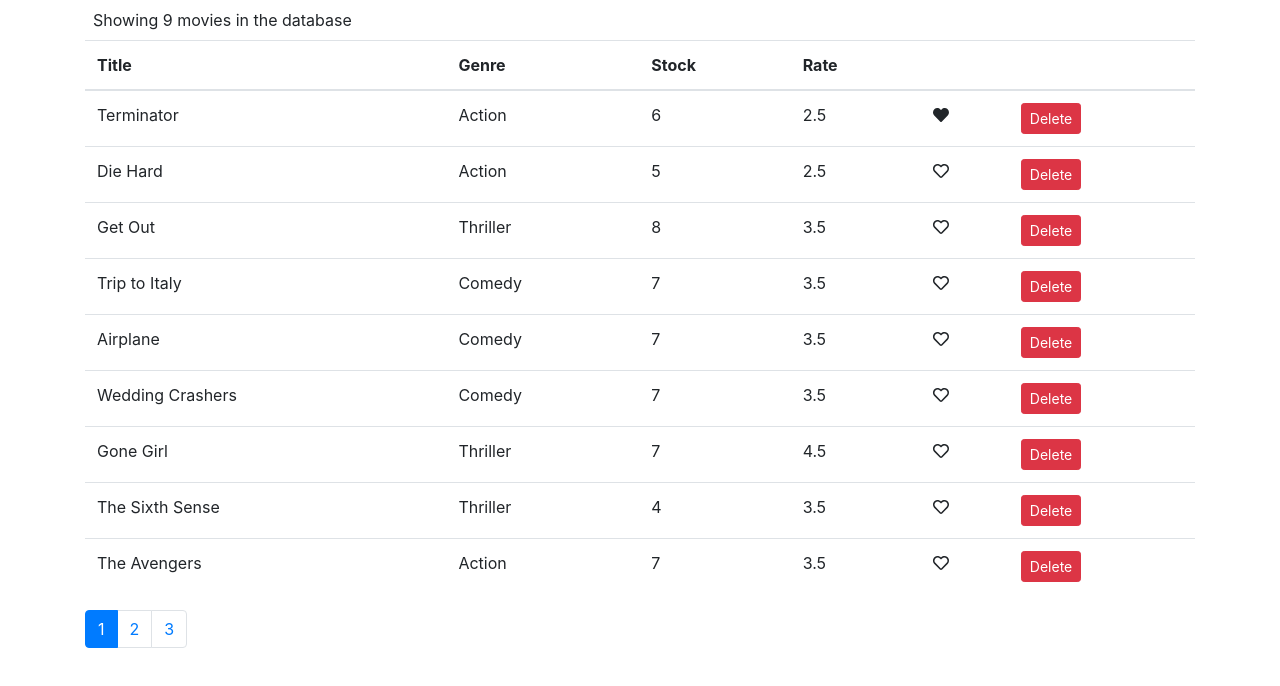
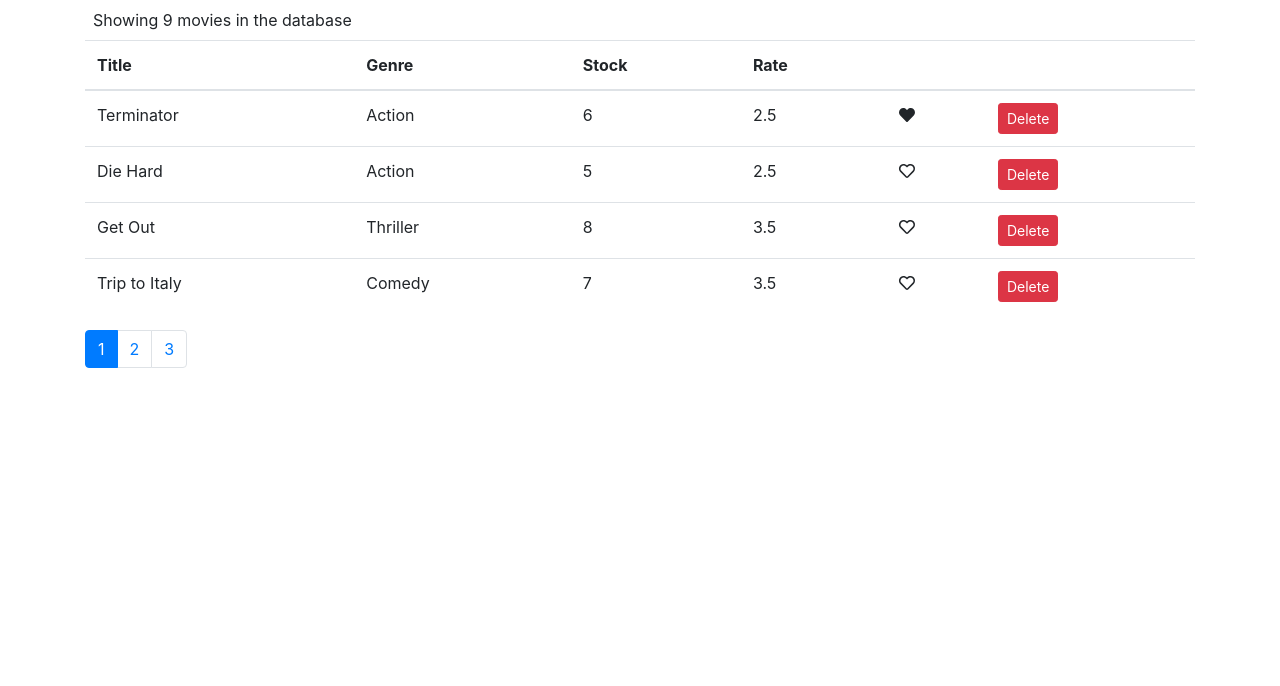
Before and after one commit to AbWahab07/mastering-react-cwm, a React (Create React App) app in the folder components/vidly/: page / in a window 1280 px wide. Shown: the top 686 px of the page. Built offline with nearby package versions, Linux system fonts and the light colour scheme.

Commit message:
Pagination - Paginating Data
Added utils folder to add pagniate.js which holds the algorithm to paginate the data.
Updated the render method to use array returned from paginate utility instead of using the state array.

```diff
--- a/components/vidly/src/components/movie.jsx
+++ b/components/vidly/src/components/movie.jsx
@@ -2,6 +2,7 @@
 import { getMovies } from "../services/fakeMovieService";
 import Like from "./common/like";
 import Pagination from "./common/pagination";
+import { paginate } from "../utils/paginate";
 class Movies extends Component {
   state = {
     movies: getMovies(),
@@ -29,7 +30,7 @@
 
   handlePageChange = page => {
     // console.log(page);
-    this.setState({ currentPage: page });
+    this.setState({ currentPage: page }); // updating the state will result in re-render
   };
 
   render() {
@@ -38,10 +39,12 @@
 
   renderMovies() {
     const { length: count } = this.state.movies;
-    const { pageSize, currentPage } = this.state;
+    const { pageSize, currentPage, movies: allMovies } = this.state;
 
     if (this.state.movies.length === 0)
       return "There are no movies in the database";
+
+    const movies = paginate(allMovies, currentPage, pageSize);
 
     return (
       <div className="container">
@@ -60,7 +63,7 @@
             </tr>
           </thead>
           <tbody>
-            {this.state.movies.map(movie => (
+            {movies.map(movie => (
               <tr key={movie._id}>
                 <td>{movie.title}</td>
                 <td>{movie.genre.name}</td>
--- /dev/null
+++ b/components/vidly/src/utils/paginate.js
@@ -0,0 +1,14 @@
+import _ from "lodash";
+
+export function paginate(items, pageNumber, pageSize) {
+  const startIndex = (pageNumber - 1) * pageSize; // starting index of items on the page
+  return _(items)
+    .slice(startIndex)
+    .take(pageSize)
+    .value();
+
+  // _.slice(items, startIndex) creates a new array by slicing [items] array starting from the given index
+  // _.take() // taking the items from the new array for the currentPage
+  // In order to use slice() and take() in chain, we'll have to convert the items array into lodash wrapper object
+  // Finally we need to convert lodash wrapper object into the regular array using value() method
+}
```
